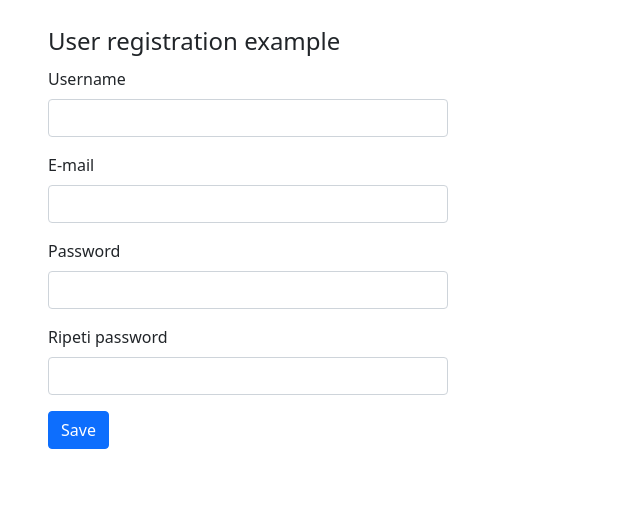
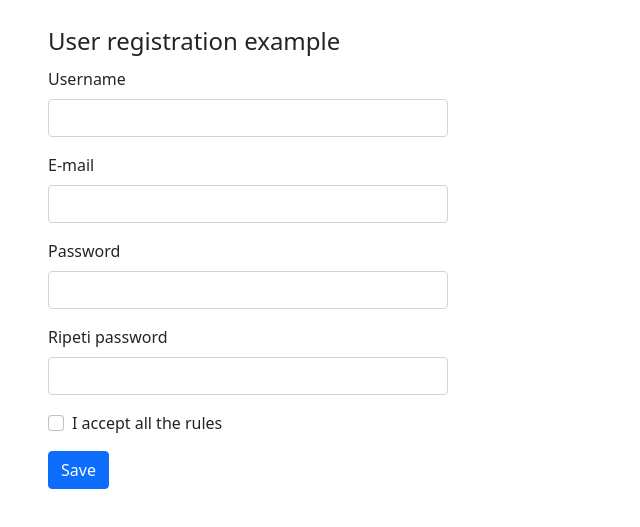
Before and after one commit to VinzDF89/vdf-form-validator-js, a website built with webpack: page index.html in a window 1280 px wide. Shown: the part 121-648 px from the top of the page, without its empty margins (0-640 px from the left). Built offline with nearby package versions, Linux system fonts and the light colour scheme.

Commit message:
Added a checkbox in the example page

```diff
--- a/index.html
+++ b/index.html
@@ -92,6 +92,20 @@
                                 Please insert the same password as the previous one!
                             </div>
                         </div>
+
+                        <div class="form-check mb-3">
+                            <input
+                                class="vfield-required form-check-input"
+                                data-verror="You should accept the rules by checking this checkbox"
+                                type="checkbox"
+                                value=""
+                                name="accept"
+                                id="accept"
+                            >
+                            <label class="form-check-label" for="accept">
+                              I accept all the rules
+                            </label>
+                          </div>
                     </fieldset>
 
                     <div>
```
